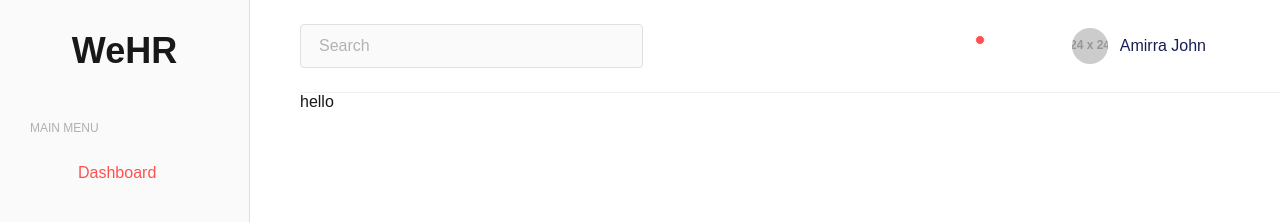
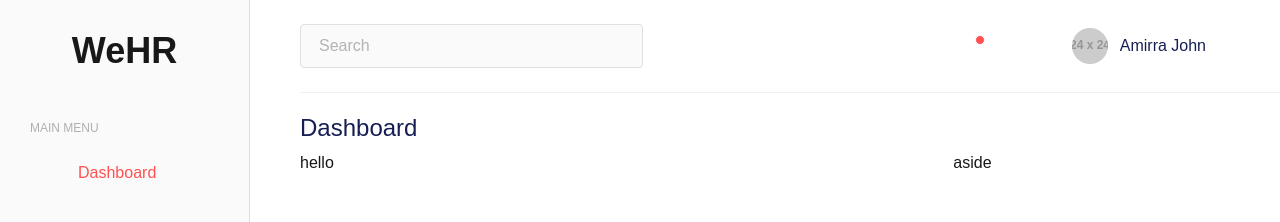
Before and after one commit to TadasMil/vue3-ts-dashboard, a Vue app: page / in a window 1280 px wide. Shown: the top 222 px of the page. Built offline with nearby package versions, Linux system fonts and the light colour scheme; some icons are missing.

Commit message:
(feat) - small layout cleanups

```diff
--- a/src/components/LayoutAuthenticated.vue
+++ b/src/components/LayoutAuthenticated.vue
@@ -31,7 +31,6 @@ const setSidebarVisible = () => {
 
 @media (max-width: 834px) {
   .base-layout {
-    gap: 20px 0;
     margin-left: calc(var(--sidebar-mobile-size));
   }
 }
--- /dev/null
+++ b/src/components/base/BasePage.vue
@@ -0,0 +1,26 @@
+<script setup lang="ts" name="BasePage">
+const { title } = defineProps<{
+  title: string
+}>()
+</script>
+
+<template>
+  <div class="base-page">
+    <h2 class="base-page-title">{{ title }}</h2>
+
+    <slot />
+  </div>
+</template>
+
+<style scoped>
+.base-page {
+  display: flex;
+  flex-direction: column;
+  gap: 12px 0;
+  padding-top: 21px;
+}
+
+.base-page-title {
+  color: var(--color-tertiary);
+}
+</style>
--- a/src/views/UserDashboard.vue
+++ b/src/views/UserDashboard.vue
@@ -1,5 +1,24 @@
-<script setup lang="ts"></script>
+<script setup lang="ts" name="UserDashboard">
+import BasePage from '@/components/base/BasePage.vue'
+</script>
 
 <template>
-  <div>hello</div>
+  <BasePage title="Dashboard">
+    <div class="main-content">
+      <main>
+        <div>hello</div>
+      </main>
+
+      <aside>
+        <div>aside</div>
+      </aside>
+    </div>
+  </BasePage>
 </template>
+
+<style scoped>
+.main-content {
+  display: grid;
+  grid-template-columns: 2fr 1fr;
+}
+</style>
```
